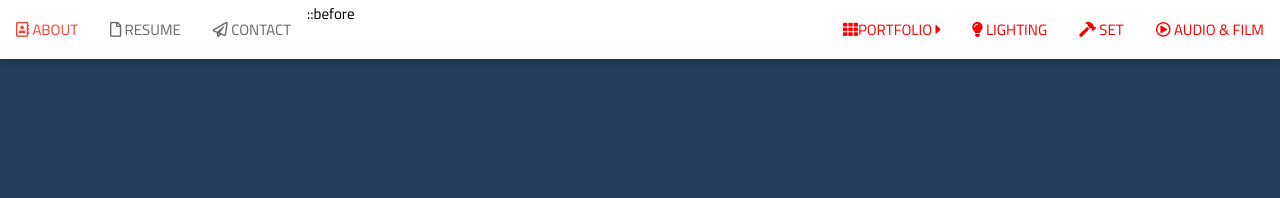
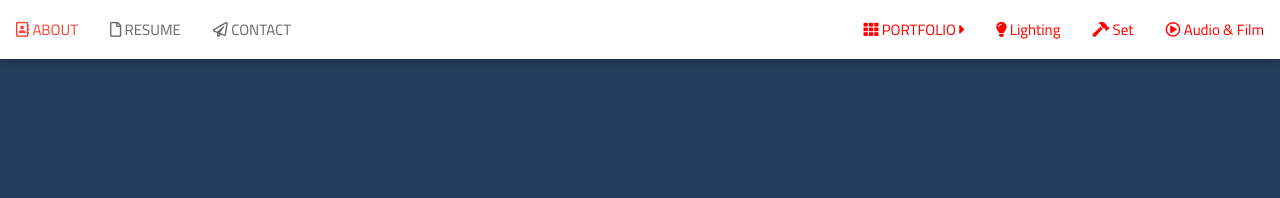
Before and after one commit to jnickseymour/jnickseymour.github.io, a Jekyll site: the page index.html, which Jekyll copies as it is, in a window 1280 px wide. Shown: the top 198 px of the page. Built offline with Jekyll 4.4.1, drawn with Linux system fonts in a browser that asks for light colours; nearby versions of some CDN libraries; comment, search, counter and statistics services are not loaded.

Commit message:
another top bar change

```diff
--- a/index.html
+++ b/index.html
@@ -38,16 +38,15 @@ body, html {
 <!-- Navbar (sit on top) -->
 <div class="w3-top">
   <div class="w3-bar w3-white w3-card" id="myNavbar">
-    ::before
      <a href="#about" class="w3-bar-item w3-button w3-hover-text-red w3-hover-white" style="color:dimgrey"><i class="far fa-address-book"></i> ABOUT</a>
       <a href="#resume" class="w3-bar-item w3-button w3-hover-text-red w3-hover-white" style="color:dimgrey"><i class="far fa-file"></i> RESUME</a>
       <a href="#contact" class="w3-bar-item w3-button w3-hover-text-red w3-hover-white" style="color:dimgrey"><i class="far fa-paper-plane"></i> CONTACT</a>
     <!-- Right-sided navbar links -->
     <div class="w3-right w3-hide-small">
-      <a href="portfolio" class="w3-bar-item w3-button w3-hover-text-dimgrey w3-hover-white" style="color:red"> <i class="fa fa-th"></i>PORTFOLIO <i class="fas fa-caret-right"></i></a>
-      <a href="#work" class="w3-bar-item w3-button w3-hover-text-dimgrey w3-hover-white" style="color:red"><i class="fa fa-lightbulb"></i>  LIGHTING</a>
-      <a href="#resume" class="w3-bar-item w3-button w3-hover-text-dim grey w3-hover-white" style="color:red"><i class="fas fa-hammer"></i> SET</a>
-      <a href="#contact" class="w3-bar-item w3-button w3-hover-text-dim grey w3-hover-white" style="color:red"><i class="far fa-play-circle"></i> AUDIO & FILM</a>
+      <a href="portfolio" class="w3-bar-item w3-button w3-hover-text-dimgrey w3-hover-white" style="color:red"> <i class="fa fa-th"></i> PORTFOLIO <i class="fas fa-caret-right"></i></a>
+      <a href="#work" class="w3-bar-item w3-button w3-hover-text-dimgrey w3-hover-white" style="color:red"><i class="fa fa-lightbulb"></i>  Lighting</a>
+      <a href="#resume" class="w3-bar-item w3-button w3-hover-text-dim grey w3-hover-white" style="color:red"><i class="fas fa-hammer"></i> Set</a>
+      <a href="#contact" class="w3-bar-item w3-button w3-hover-text-dim grey w3-hover-white" style="color:red"><i class="far fa-play-circle"></i> Audio & Film</a>
     </div>
 
     <!-- Hide right-floated links on small screens and replace them with a menu icon -->
```
